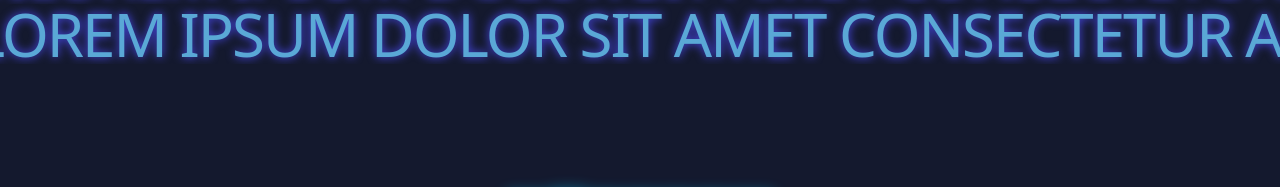
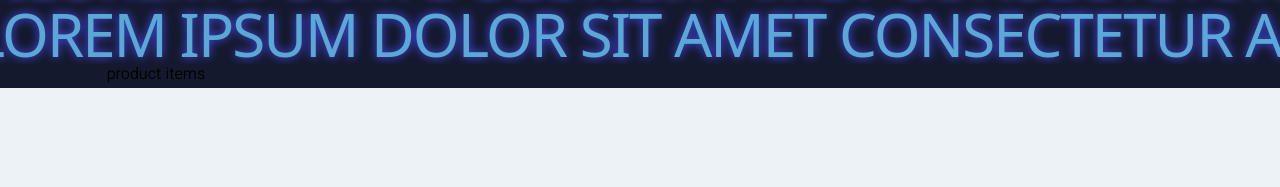
Before and after one commit to Code2Time/a-shop-app-, a React (Vite) app: page / in a window 1280 px wide. Shown: the part 1991-2178 px from the top of the page. After the commit the page ends 2079 px from the top, so only its background shows below. Built offline with nearby package versions, Linux system fonts and the light colour scheme; no server answers; the HTML template or start-up script is replaced by a standard one; a web font is replaced by a local one.

Commit message:
clean products item

```diff
--- a/src/components/products/Products.tsx
+++ b/src/components/products/Products.tsx
@@ -1,65 +1,12 @@
-import "./Products.css";
-import ProductsItem from "../productsitem/ProductsItem";
-import ReactPaginate from "react-paginate";
-import { IoArrowRedoOutline, IoArrowUndoOutline } from "react-icons/io5";
-import { Idatapaginat, Iproducts } from "../types/Iproducts";
-import { useEffect, useState } from "react";
-import axios from "axios";
-
-
-
-
+import React from 'react'
+import ProductsItem from '../productsitem/ProductsItem'
 
 function Products() {
-
-    const[products , setProducts]=useState<Iproducts[]>([])
-
-    // const fetchproducts = (pageNumber:number)=>{
-
-
-    // }
-
-  // const handlePageClick = (data:Idatapaginat) => {
-    // let pageNumber :number = (data.selected + 1)*10
-    // fetchproducts(pageNumber)
-
-    // console.log(pageNumber)
-  // };
-
-
-  useEffect(()=>{
-//  fetchproducts()
-axios.get('https://dummyjson.com/products/category/smartphones')
-.then(res =>setProducts(res.data.products))
-console.log(products)
-  },[])
-
   return (
-  <><div className="grid grid-cols-12 gap-1 mt-32">
-  {products.map(product=>(
-    <ProductsItem {...product} />
-  ))}
-
-      <ReactPaginate
-        breakLabel="..."
-        nextLabel={<IoArrowRedoOutline fontSize={20} />}
-        // onPageChange={handlePageClick}
-        pageCount={5}
-        previousLabel={<IoArrowUndoOutline fontSize={20} />}
-        containerClassName="paginat-container"
-        pageClassName="page-item"
-        nextClassName="next-item"
-        previousClassName="prev-item"
-        pageLinkClassName="page-link"
-        nextLinkClassName="next-link"
-        previousLinkClassName="prev-link"
-        breakClassName="page-item"
-        breakLinkClassName="page-link"
-        activeClassName="activeit"
-      />
+    <div>
+      <ProductsItem />
     </div>
-    </>
-  );
+  )
 }
 
-export default Products;
+export default Products
--- a/src/components/productsitem/ProductsItem.tsx
+++ b/src/components/productsitem/ProductsItem.tsx
@@ -1,16 +1,9 @@
+import React from 'react'
 
-import { Iproducts } from '../types/Iproducts'
-
-function ProductsItem({thumbnail , price , title , images}:Iproducts) {
+function ProductsItem() {
   return (
-    <div className='productsItem-container flex flex-col text-center col-span-12 sm:col-span-4 md:col-span-3 border bg-my-white dark:bg-transparent'>
- <div className='product-img w-full h-[70%] p-5 '>
-    <img className='w-full h-full rounded-sm' src={images[2]} alt="product" />
- </div>
- <div className='product-desc my-4 text-blue-600'>
-<p>{title}</p>
- </div>
- <div className='product-price my-4 text-blue-600'>{price}toman</div>
+    <div>
+      product items
     </div>
   )
 }
```
